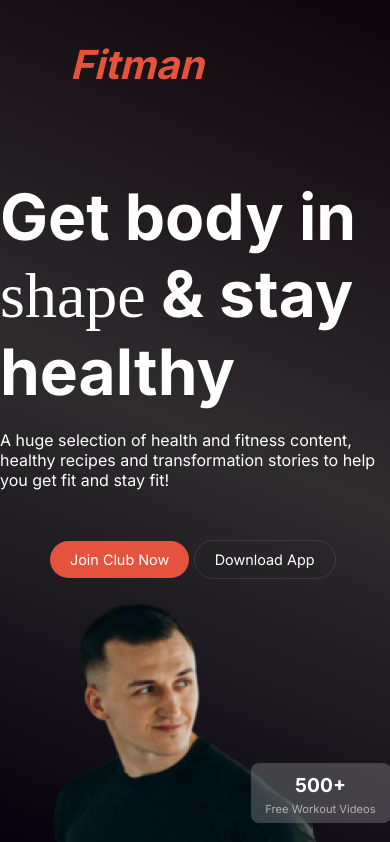
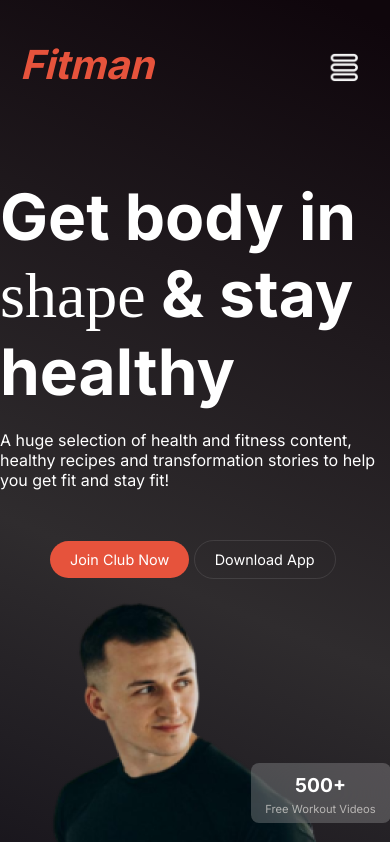
Before and after one commit to fajlerabbifahim/zim-website, a plain HTML site: page index.html in a window 390 px wide. Shown: the top 842 px of the page. Drawn offline with Linux system fonts and the light colour scheme; a web font is replaced by a local one.

Commit message:
navbar icon added

```diff
--- a/index.html
+++ b/index.html
@@ -4,6 +4,7 @@
     <meta charset="UTF-8" />
     <meta name="viewport" content="width=device-width, initial-scale=1.0" />
     <link rel="stylesheet" href="style.css" />
+
     <title>Fitman Zim</title>
   </head>
   <body>
@@ -16,6 +17,7 @@
           <li><a href="#">Contact</a></li>
           <li><a href="#">About</a></li>
         </ul>
+        <img src="images/menu.png" class="menu" />
       </nav>
       <div class="hero-container display-flex">
         <div class="left-content">
--- a/style.css
+++ b/style.css
@@ -38,7 +38,6 @@
 /* shared style end  */
 header {
   width: 100%;
-  height: 100vh;
 }
 .navbar {
   justify-content: space-between;
@@ -63,6 +62,11 @@ header {
   font-size: 1.02rem;
   font-weight: 500;
   padding: 0 18px;
+}
+.navbar .menu {
+  width: 45px;
+  align-items: center;
+  display: none;
 }
 .brand {
   font-size: 2.5rem;
@@ -153,6 +157,8 @@ ul li:first-child {
   font-weight: 400;
 }
 
+/* header section style end ----  */
+
 /* small device responsive */
 
 @media screen and (max-width: 576px) {
@@ -168,4 +174,11 @@ ul li:first-child {
   .navbar ul {
     display: none;
   }
+  .navbar {
+    padding: 20px;
+  }
+  .navbar .menu {
+    margin-bottom: 10px;
+    display: block;
+  }
 }
```
Also changed, not shown: images/menu.png (added).
